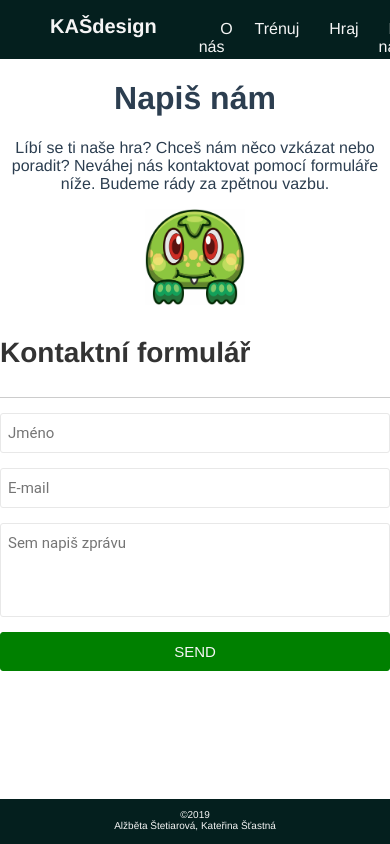
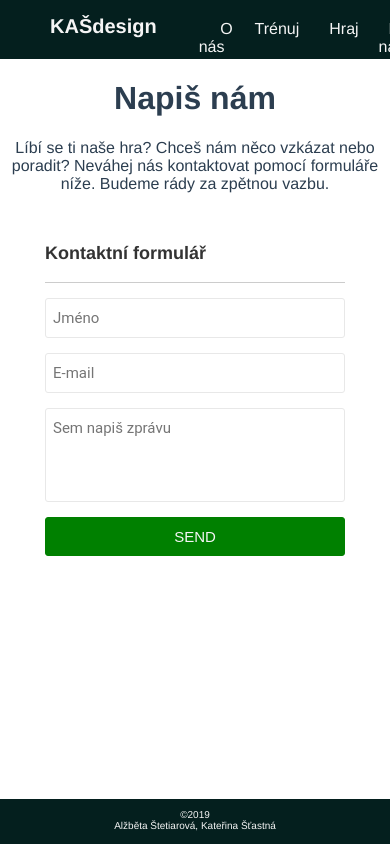
Before and after one commit to Allicce/memory-game, a Vue app: page /contact-us in a window 390 px wide. Shown: the top 844 px of the page. Built offline with nearby package versions, Linux system fonts and the light colour scheme.

Commit message:
Contact form made responsive

```diff
--- a/package.json
+++ b/package.json
@@ -12,6 +12,7 @@
     "lodash": "^4.17.15",
     "luxon": "^1.21.2",
     "vue": "^2.6.10",
+    "vue-burger-menu": "^2.0.3",
     "vue-router": "^3.1.3",
     "vuex": "^3.1.2"
   },
--- a/src/components/ContactForm.vue
+++ b/src/components/ContactForm.vue
@@ -85,8 +85,10 @@ export default {
 
 <style>
 .monster {
-    width: 100px;
-    position: relative;
+width: 100px;
+position: absolute;
+top: 185px;
+background-color: transparent;
 }
 .contact-form {
 font-family: 16px;
@@ -146,4 +148,16 @@ box-shadow: 3px 5px 10px rgba(0, 0, 0, 0.5)
 font-size: 15px;
 border-radius: 3px
 }
+
+@media (max-width: 550px) {
+  .monster {
+    display: none;
+  }
+  .contact-form {
+    width: 300px;
+  }
+  .contact-form h3 {
+    font-size: 18px;
+  }
+}
 </style>
--- a/src/store/mutations.js
+++ b/src/store/mutations.js
@@ -2,15 +2,12 @@ export default {
   addWatchNumbers: (state, payload) => {
     state.watchNumber = payload
   },
-
   addUsersNumber: (state, payload) => {
     state.usersNumber.push(payload)
   },
-
   setProfiles (state, payload) {
     state.profiles = payload
   },
-
   setLoading (state, payload) {
     state.loading = payload
   }
--- a/src/views/ContactUs.vue
+++ b/src/views/ContactUs.vue
@@ -1,11 +1,13 @@
 <template>
   <div class="ContactUs">
     <heading />
+    <div class="main">
     <h1>Napiš nám</h1>
     <p>
       Líbí se ti naše hra? Chceš nám něco vzkázat nebo poradit? Neváhej nás
       kontaktovat pomocí formuláře níže. Budeme rády za zpětnou vazbu.
     </p>
+    </div>
     <contact-form />
     <div class="footer">
     <footing />
@@ -31,4 +33,7 @@ export default {
   position: absolute;
   bottom: 0;
 }
+.main {
+  margin-bottom: 50px;
+}
 </style>
```
Also changed, not shown: 1 other file (tests, documents, lock files or other folders).
